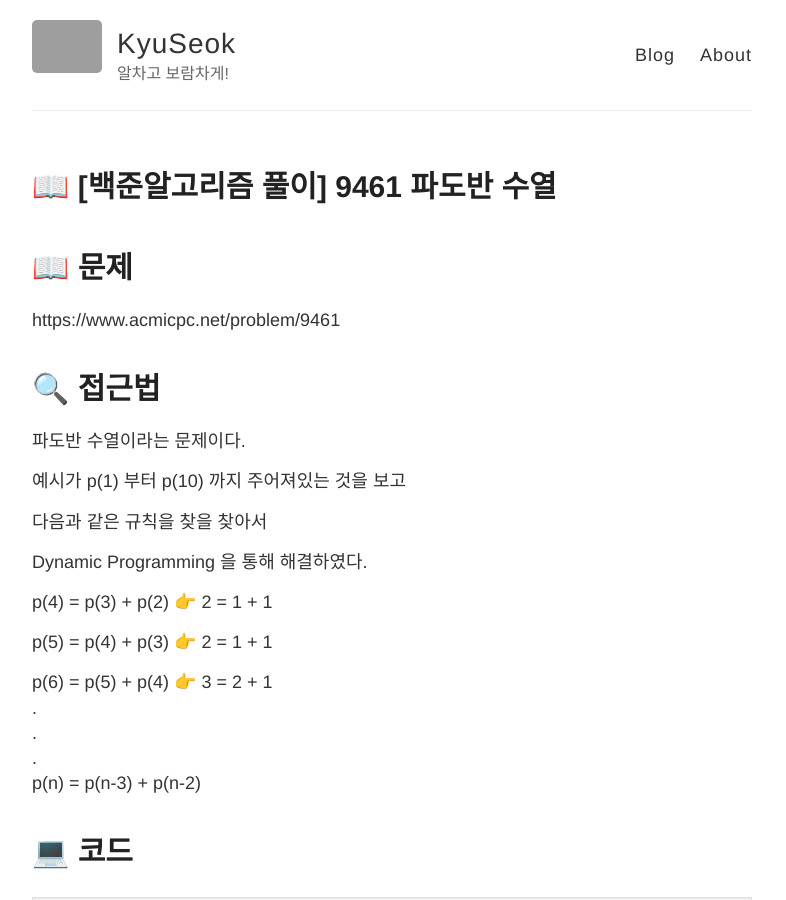
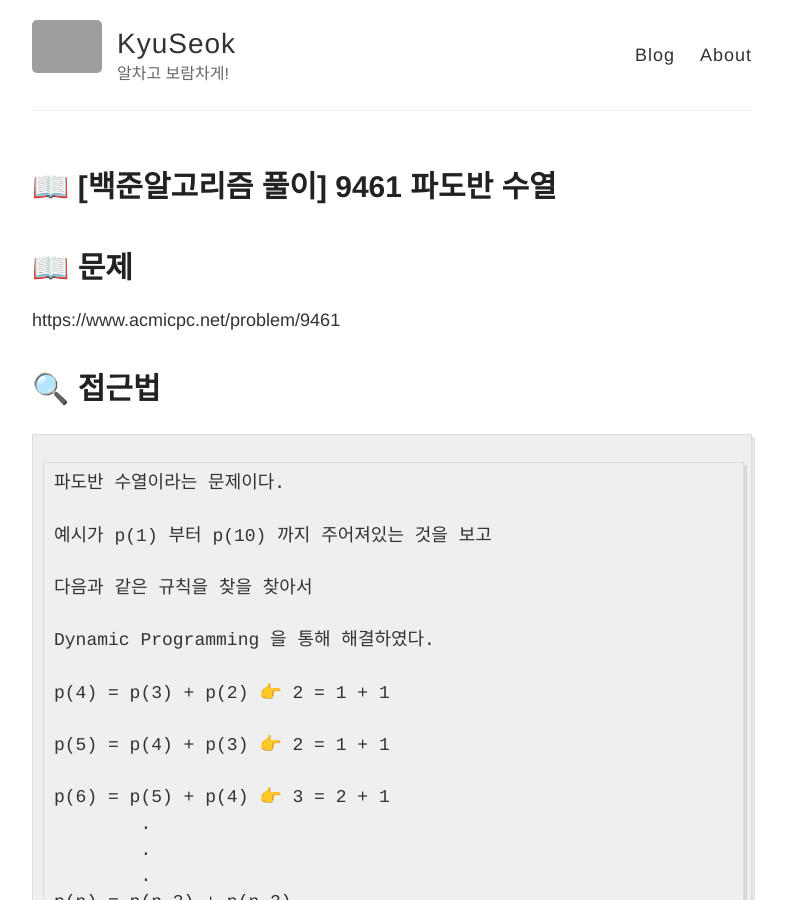
Before and after one commit to mks502/mks502.github.io, a Jekyll site: the page built from _posts/2020-4-27-boj-Q9461.md, in a window 1280 px wide and 900 px high. Shown: the whole window, without its empty margins (248-1034 px from the left). Built offline with Jekyll 4.4.1, drawn with Linux system fonts in a browser that asks for light colours; grey boxes are pictures that could not be loaded.

Commit message:
boj Q9461 파도반 수열 풀이 포스팅 수정
boj 9461 파도반수열 포스팅 수정

```diff
--- a/_posts/2020-4-27-boj-Q9461.md
+++ b/_posts/2020-4-27-boj-Q9461.md
@@ -9,24 +9,23 @@ https://www.acmicpc.net/problem/9461
 
 # 🔍 접근법
 
-파도반 수열이라는 문제이다.
+    파도반 수열이라는 문제이다.
 
-예시가 p(1) 부터 p(10) 까지 주어져있는 것을 보고
+    예시가 p(1) 부터 p(10) 까지 주어져있는 것을 보고
 
-다음과 같은 규칙을 찾을 찾아서
+    다음과 같은 규칙을 찾을 찾아서
 
-Dynamic Programming 을 통해 해결하였다.
+    Dynamic Programming 을 통해 해결하였다.
 
-p(4) = p(3) + p(2) 👉 2 = 1 + 1
+    p(4) = p(3) + p(2) 👉 2 = 1 + 1
 
-p(5) = p(4) + p(3) 👉 2 = 1 + 1
+    p(5) = p(4) + p(3) 👉 2 = 1 + 1
 
-p(6) = p(5) + p(4) 👉 3 = 2 + 1
-        <br/>.
-        <br/>.
-        <br/>.
-        <br/>
-p(n) = p(n-3) + p(n-2)
+    p(6) = p(5) + p(4) 👉 3 = 2 + 1
+            .
+            .
+            .
+    p(n) = p(n-3) + p(n-2)
 
 
 # 💻 코드
```
